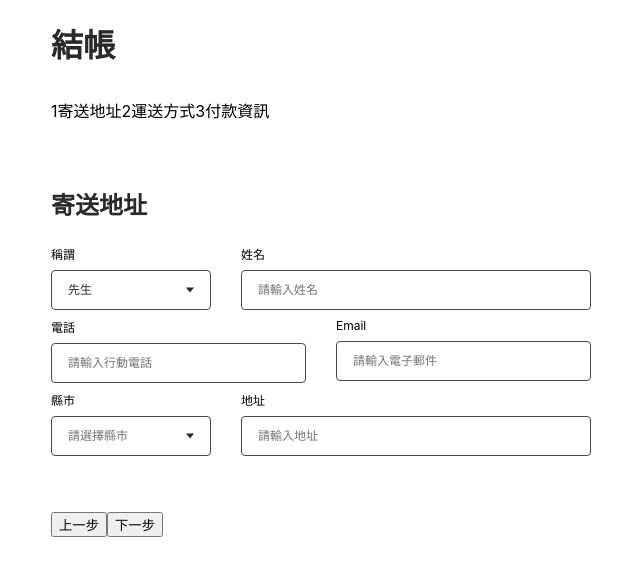
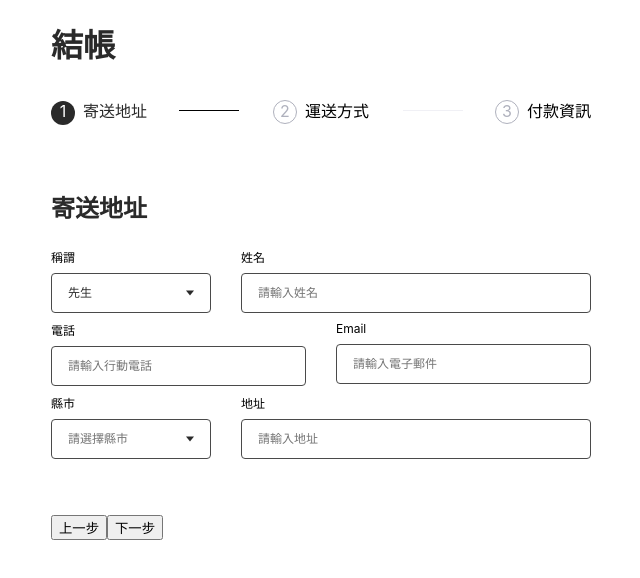
Before and after one commit to Ray625/Alpha-Shop, a React (Create React App) app: page / in a window 1280 px wide. Shown: the top 578 px of the page, without its empty margins (319-959 px from the left). Built offline with nearby package versions, Linux system fonts and the light colour scheme.

Commit message:
style: add progress style

```diff
--- a/src/App.css
+++ /dev/null
@@ -1,15 +0,0 @@
-* {
-  box-sizing: border-box;
-}
-
-h1,h2,h3,h4,h5,h6 {
-  margin: 0;
-  padding: 0;
-}
-
-.main-container {
-  margin: 20px auto;
-  width: 540px;
-  display: flex;
-  flex-direction: column;
-}
--- a/src/App.js
+++ b/src/App.js
@@ -1,5 +1,5 @@
 // import logo from './logo.svg';
-import './App.css';
+import './style/App.css';
 import StepProgress from './components/progress.js';
 import Form from './components/form.js';
 import ProgressControl from './components/progress-control.js'
--- a/src/components/progress.js
+++ b/src/components/progress.js
@@ -1,9 +1,10 @@
+import '../style/progress.css'
 
+function ProgressGroup({step, label, action = false}) {
 
-function ProgressGroup({step, label}) {
   return (
     <span className="progress-group" data-phase="address">
-      <span className="progress-icon">
+      <span className={(action ? 'action' : '') + ' progress-icon'} >
         <span className="text">{step}</span>
       </span>
       <span className="progress-label">{label}</span>
@@ -13,10 +14,11 @@ function ProgressGroup({step, label}) {
 
 export default function StepProgress() {
   return (
-    <section className="progress-container col col-12">
+    <section className="progress-container">
       <ProgressGroup
         step="1"
         label="寄送地址"
+        action= {true}
       />
       <ProgressGroup
         step="2"
--- /dev/null
+++ b/src/style/App.css
@@ -0,0 +1,36 @@
+:root {
+  --light-gray: #AFB1BD;
+  --pale-gray: #F0F0F5;
+  --gray: #4A4A4A;
+  --dark-gray: #2A2A2A;
+  --white: #fff;
+  --black: #000;
+  --main-title-size: 32px;
+  --title-size: 24px;
+  --progress-font-size: 16px;
+  --label-size: 12px;
+  --font-bold: 700;
+}
+
+* {
+  box-sizing: border-box;
+}
+
+h1,h2,h3,h4,h5,h6 {
+  margin: 0;
+  padding: 0;
+}
+
+.main-container {
+  margin: 20px auto;
+  width: 540px;
+  display: flex;
+  flex-direction: column;
+}
+
+.register-title {
+  margin-bottom: 32px;
+  font-size: var(--main-title-size);
+  font-weight: var(--font-bold);
+  color: var(--dark-gray);
+}
--- a/src/style/form.css
+++ b/src/style/form.css
@@ -1,29 +1,14 @@
-:root {
-  --dark-gray: #4A4A4A;
-  --title-dark-gray: #2A2A2A;
-  --main-title-size: 32px;
-  --title-size: 24px;
-  --label-size: 12px;
-  --font-bold: 600;
-}
-
 .form-container {
   margin-bottom: 48px;
 }
 
-.register-title {
-  margin-bottom: 32px;
-  font-size: var(--main-title-size);
-  font-weight: var(--font-bold);
-  color: var(--title-dark-gray);
-}
 
 .form-title {
   margin-top: 64px;
   margin-bottom: 24px;
   font-size: var(--title-size);
   font-weight: var(--font-bold);
-  color: var(--title-dark-gray);
+  color: var(--dark-gray);
 }
 
 .form-body {
@@ -52,7 +37,7 @@
   margin-bottom: 8px;
   padding-left: 16px;
   font-size: var(--label-size);
-  border: 1px solid var(--dark-gray);
+  border: 1px solid var(--gray);
   border-radius: 4px;
 }
 
@@ -62,8 +47,8 @@
   width: 100%;
   padding-left: 16px;
   font-size: var(--label-size);
-  color: var(--title-dark-gray);
-  border: 1px solid var(--dark-gray);
+  color: var(--dark-gray);
+  border: 1px solid var(--gray);
   border-radius: 4px;
   position: relative;
   z-index: 1;
@@ -82,7 +67,7 @@
     content: "";
     border-style: solid;
     border-width: 5px 4.5px 0 4.5px;
-    border-color: var(--title-dark-gray) transparent transparent transparent;
+    border-color: var(--dark-gray) transparent transparent transparent;
     position: absolute;
     top: 50%;
     right: 17px;
--- /dev/null
+++ b/src/style/progress.css
@@ -0,0 +1,46 @@
+.progress-container {
+  display: flex;
+  justify-content: space-between;
+  position: relative;
+  &::after,
+  &::before {
+    content: '';
+    width: 60px;
+    height: 1px;
+    position: absolute;
+    top: 11.5px;
+  }
+  &::after {
+    left: 128px;
+    background-color: var(--black);
+  }
+  &::before {
+    right: 128px;
+    background-color: var(--pale-gray);
+  }
+}
+
+.progress-icon{
+  margin-right: 8px;
+  display: inline-block;
+  width: 24px;
+  height: 24px;
+  border-radius: 50%;
+  border: 0.5px solid var(--light-gray);
+  color: var(--light-gray);
+  text-align: center;
+
+  &.action {
+    border: none;
+    background-color: var(--dark-gray);
+    color: var(--white);
+  }
+
+  &.action + .progress-label {
+    color: var(--dark-gray)
+  }
+}
+
+.progress-label {
+  font-size: var(--progress-font-size);
+}
```
